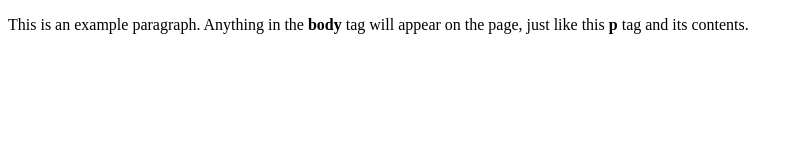
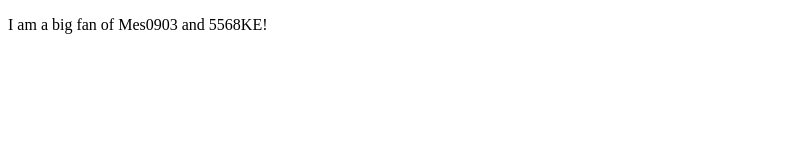
Before and after one commit to nathann1331/nathann1331.github.io, a plain HTML site: page index.html in a window 1280 px wide. Shown: the whole page, without its empty margins (0-800 px from the left). Drawn offline with Linux system fonts and the light colour scheme.

Commit message:
Add my intro
I love genshin!

```diff
--- a/index.html
+++ b/index.html
@@ -1,9 +1,9 @@
 <!doctype html>
 <html>
   <head>
-    <title>This is the title of the webpage!</title>
+    <title>6969696969</title>
   </head>
   <body>
-    <p>This is an example paragraph. Anything in the <strong>body</strong> tag will appear on the page, just like this <strong>p</strong> tag and its contents.</p>
+    <p>I am a big fan of Mes0903 and 5568KE!</p>
   </body>
 </html>
```
